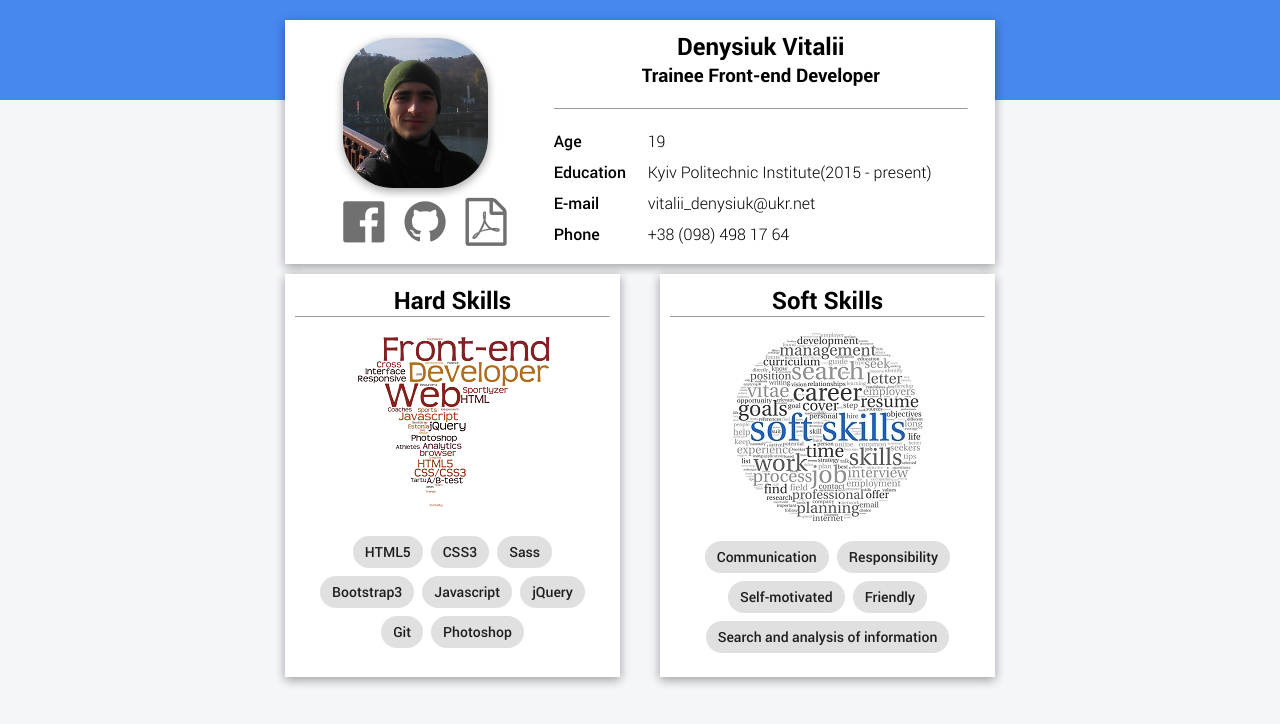
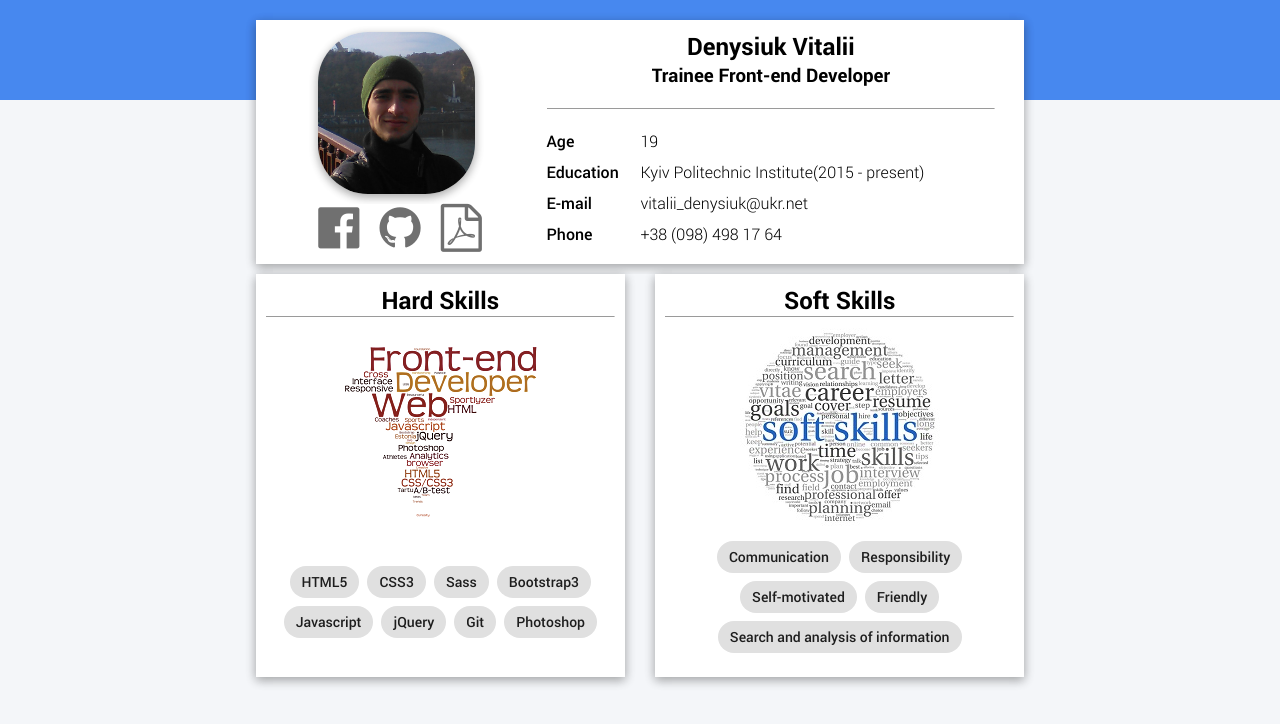
Before and after one commit to DenysiukVitalii/DenysiukVitalii.github.io, a plain HTML site: page index.html in a window 1280 px wide. Drawn offline with Linux system fonts and the light colour scheme.

Commit message:
responsive!

```diff
--- a/index.html
+++ b/index.html
@@ -2,8 +2,7 @@
 <html lang="en">
 <head>
   <meta charset="UTF-8">
-  <meta name="viewport" content="width=device-width, initial-scale=1.0">
-  <meta http-equiv="X-UA-Compatible" content="ie=edge">
+
   <title>Denysiuk Vitalii</title>
   <link rel="stylesheet" href="style.css">
   <link href="css/font-awesome.css" rel="stylesheet">
--- a/style.css
+++ b/style.css
@@ -3,6 +3,9 @@
   padding: 0;
   box-sizing: border-box;
   font-family: RobotoLight;
+}
+html, body, #main {
+    height: 100%;
 }
 body {
     background: #f4f6f9;
@@ -17,8 +20,8 @@ body {
 }
 
 #main {
-height: 100%;
-width: 710px;
+width: 60%;
+min-width: 710px;
 margin:auto;
 z-index: 2;
 position: relative;
@@ -28,6 +31,8 @@ position: relative;
   padding: 10px;
   margin-top: 20px;
   margin-bottom: 10px;
+  width: 60vw;
+  min-width: 710px;
   background: #fff;
   display: flex;
   flex-direction: row;
@@ -39,13 +44,16 @@ position: relative;
 .main__skills {
   background: #f4f6f9;
   margin-bottom: 20px;
+  width: 60vw;
+  min-width: 710px;
   display: flex;
   flex-direction: row;
   justify-content: space-between;
   box-sizing: border-box;
 }
 .main__softskills {
-  width: 335px;
+  width: 48%;
+  min-width: 335px;
   padding: 10px;
   background: #fff;
   box-shadow: rgba(0, 0, 0, 0.156863) 0px 3px 10px, rgba(0, 0, 0, 0.227451) 0px 3px 10px;
@@ -55,7 +63,8 @@ position: relative;
   box-sizing: border-box;
 }
 .main__hardskills {
-  width: 335px;
+  width: 48%;
+  min-width: 335px;
   padding: 10px;
   background: #fff;
   box-shadow: rgba(0, 0, 0, 0.156863) 0px 3px 10px, rgba(0, 0, 0, 0.227451) 0px 3px 10px;
@@ -75,7 +84,7 @@ position: relative;
 }
 
 .imgskill {
- height:350px;
+  height:350px;
   display: flex;
   flex-direction: column-reverse;
   justify-content: space-around;
```
